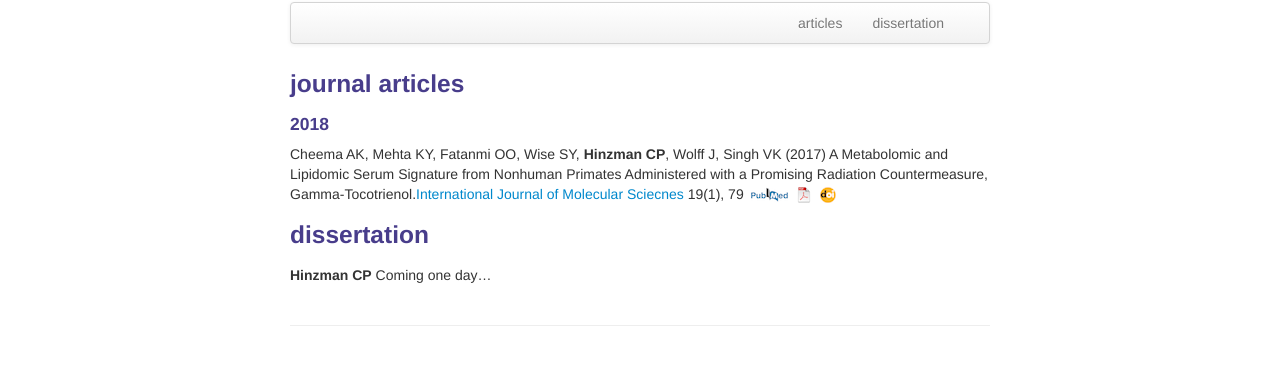
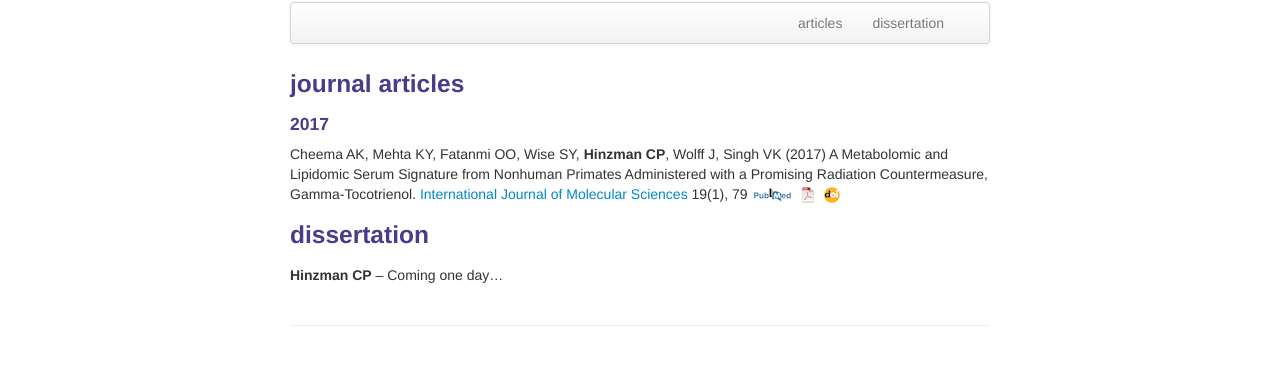
Before and after one commit to cphyt7/cphyt7.github.io, a Jekyll site: the page built from pages/pubs.md, in a window 1280 px wide. Shown: the part 150-515 px from the top of the page. Built offline with Jekyll 4.4.1, drawn with Linux system fonts in a browser that asks for light colours.

Commit message:
spelling

```diff
--- a/pages/pubs.md
+++ b/pages/pubs.md
@@ -16,9 +16,9 @@ description: Chaz publications
 
 ### <a name="articles"></a>journal articles
 
-#### 2018
+#### 2017
 
-Cheema AK, Mehta KY, Fatanmi OO, Wise SY, **Hinzman CP**, Wolff J, Singh VK (2017) A Metabolomic and Lipidomic Serum Signature from Nonhuman Primates Administered with a Promising Radiation Countermeasure, Gamma-Tocotrienol.[International Journal of Molecular Sciecnes](http://www.mdpi.com/journal/ijms) 19(1), 79
+Cheema AK, Mehta KY, Fatanmi OO, Wise SY, **Hinzman CP**, Wolff J, Singh VK (2017) A Metabolomic and Lipidomic Serum Signature from Nonhuman Primates Administered with a Promising Radiation Countermeasure, Gamma-Tocotrienol. [International Journal of Molecular Sciences](http://www.mdpi.com/journal/ijms) 19(1), 79
 [![PubMed](icons16/pubmed-icon.png)](https://www.ncbi.nlm.nih.gov/pubmed/29283379)
 [![pdf](icons16/pdf-icon.png)](http://www.mdpi.com/1422-0067/19/1/79/pdf)
 [![doi](icons16/doi-icon.png)](https://doi.org/10.3390/ijms19010079)
@@ -27,4 +27,4 @@ Cheema AK, Mehta KY, Fatanmi OO, Wise SY, **Hinzman CP**, Wolff J, Singh VK (201
 
 ### <a name="thesis"></a>dissertation
 
-**Hinzman CP** Coming one day...
+**Hinzman CP** -- Coming one day...
```
